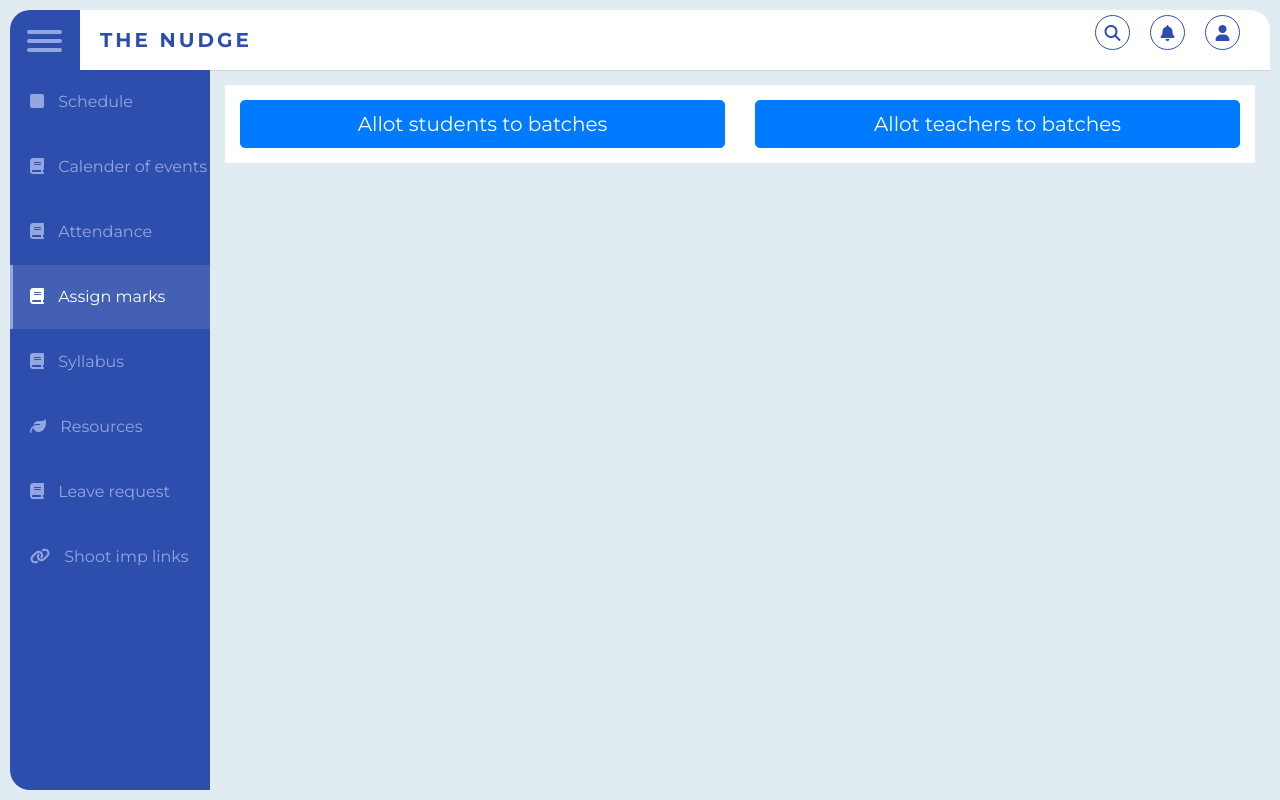
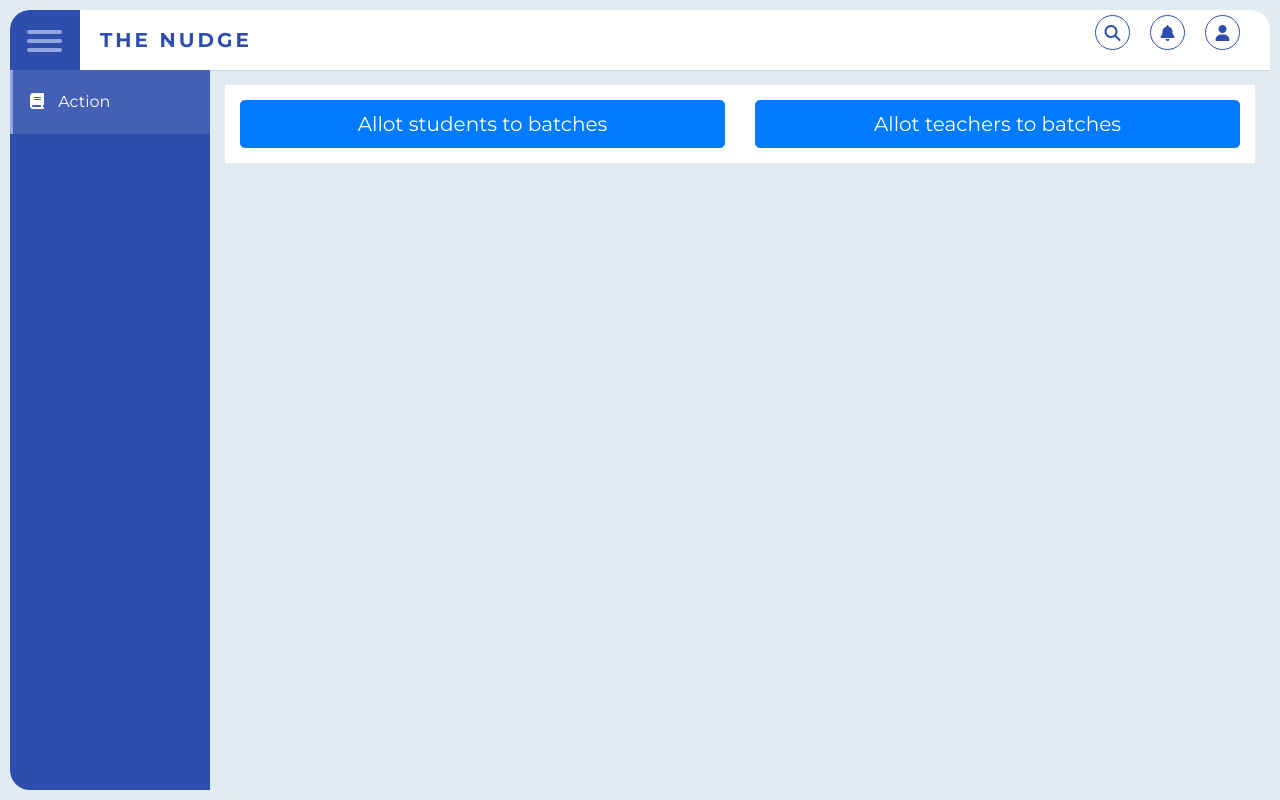
Before and after one commit to CFGIndia20/team-34, a Flask app: template templates/admin_action.html in a window 1280 px wide. Run offline with Flask 2, Linux system fonts and the light colour scheme; the template is opened without the code that fills it, so the values that code supplies are empty; some libraries are stand-ins or nearby versions.

Commit message:
Minor changes on frontend

```diff
--- a/templates/admin_action.html
+++ b/templates/admin_action.html
@@ -1,8 +1,10 @@
+<!-- The admin dashboard which controls the actions performed by the admin such as triggering the automated processes of allotting students and teachers to batches -->
+
 <!DOCTYPE html>
 <html lang="en">
 <head>
 	<meta charset="UTF-8">
-    <title>The Nudge</title>
+  <title>THE/NUDGE</title>
     <!-- CSS stylesheets -->
     <link rel="stylesheet" href="https://stackpath.bootstrapcdn.com/bootstrap/4.5.0/css/bootstrap.min.css"
     integrity="sha384-9aIt2nRpC12Uk9gS9baDl411NQApFmC26EwAOH8WgZl5MYYxFfc+NcPb1dKGj7Sk" crossorigin="anonymous">
@@ -55,36 +57,9 @@
 
   <div class="sidebar">
       <ul>
-        <li><a href="#">
-          <span class="icon"><i class="fas fa-square"></i></span>
-          <span class="title">Schedule</span></a></li>
-        <li><a href="#">
-          <span class="icon"><i class="fas fa-book"></i></span>
-          <span class="title">Calender of events</span>
-          </a></li>
-        <li><a href="#">
-          <span class="icon"><i class="fas fa-book"></i></span>
-          <span class="title">Attendance</span>
-          </a></li>
         <li><a href="#" class="active">
           <span class="icon"><i class="fas fa-book"></i></span>
-          <span class="title">Assign marks</span>
-          </a></li>
-        <li><a href="#">
-          <span class="icon"><i class="fas fa-book"></i></span>
-          <span class="title">Syllabus</span>
-          </a></li>
-	<li><a href="#">
-          <span class="icon"><i class="fas fa-leaf"></i></span>
-          <span class="title">Resources</span>
-          </a></li>
-	<li><a href="#">
-          <span class="icon"><i class="fas fa-book"></i></span>
-          <span class="title">Leave request</span>
-          </a></li>
-	<li><a href="#">
-          <span class="icon"><i class="fas fa-link"></i></span>
-          <span class="title">Shoot imp links</span>
+          <span class="title">Action</span>
           </a></li>
     </ul>
   </div>
--- a/templates/baseline_quiz.html
+++ b/templates/baseline_quiz.html
@@ -1,7 +1,9 @@
+<!-- A baseline quiz taken while the student registers, to analyse the capability of the student and divide them into homogenous batches -->
+
 <!DOCTYPE html>
 <html>
 <head lang="en"><meta charset="UTF-8">
-    <title>Quiz</title>
+    <title>THE/NUDGE</title>
     <link rel="stylesheet" type="text/css" href="../static/css/quizstyle.css">
 </head>
 <body>
--- a/templates/index.html
+++ b/templates/index.html
@@ -4,7 +4,7 @@
 <head>
     <meta charset="UTF-8">
     <meta name="viewport" content="width=device-width, initial-scale=1.0">
-    <title>The/Nudge</title>
+    <title>THE/NUDGE</title>
 
     <!-- favicon -->
     <link rel="shortcut icon" href="../static/img/favicon.ico">
--- a/templates/placement_candidate.html
+++ b/templates/placement_candidate.html
@@ -1,7 +1,9 @@
+<!-- A portal for the candidate to connect to companies offering a job -->
+
 <!DOCTYPE html>
 <html>
     <head>
-        <title>Candidate Placement Portal</title>
+        <title>THE/NUDGE</title>
         <!-- CSS stylesheets -->
         <link rel="stylesheet" href="https://stackpath.bootstrapcdn.com/bootstrap/4.5.0/css/bootstrap.min.css"
         integrity="sha384-9aIt2nRpC12Uk9gS9baDl411NQApFmC26EwAOH8WgZl5MYYxFfc+NcPb1dKGj7Sk" crossorigin="anonymous">
--- a/templates/placement_employer.html
+++ b/templates/placement_employer.html
@@ -1,7 +1,9 @@
+<!-- A portal for companies to connect with candidates eligible for the jobs -->
+
 <!DOCTYPE html>
 <html>
     <head>
-        <title>Employer Placement Portal</title>
+        <title>THE/NUDGE</title>
         <!-- CSS stylesheets -->
         <link rel="stylesheet" href="https://stackpath.bootstrapcdn.com/bootstrap/4.5.0/css/bootstrap.min.css"
         integrity="sha384-9aIt2nRpC12Uk9gS9baDl411NQApFmC26EwAOH8WgZl5MYYxFfc+NcPb1dKGj7Sk" crossorigin="anonymous">
--- a/templates/register.html
+++ b/templates/register.html
@@ -1,7 +1,9 @@
+<!-- Students give all their details while registering -->
+
 <!DOCTYPE html>
 <html>
 <head>
-    <title>Registeration</title>
+    <title>THE/NUDGE</title>
     <meta charset="utf-8">
   <meta name="viewport" content="width=device-width, initial-scale=1">
   <link rel="stylesheet" type="text/css" href="../static/css/register.css">
--- a/templates/slots.html
+++ b/templates/slots.html
@@ -1,10 +1,12 @@
+<!-- The students can choose upto 4 slot preferences while registering out of which one will be assigned based on priority  -->
+
 <!DOCTYPE html>
 <html lang="en">
 
 <head>
     <meta charset="UTF-8">
     <meta name="viewport" content="width=device-width, initial-scale=1.0">
-    <title>The/Nudge</title>
+    <title>THE/NUDGE</title>
 
     <!-- favicon -->
     <link rel="shortcut icon" href="../static/img/favicon.ico">
--- a/templates/student_login.html
+++ b/templates/student_login.html
@@ -1,6 +1,9 @@
+<!-- Login page for the student to access the portal -->
+
 <!DOCTYPE html>
 <html>
 <head>
+  <title>THE/NUDGE</title>
 <meta name="viewport" content="width=device-width, initial-scale=1">
 <link rel="stylesheet" type="text/css" href="../static/css/student_login.css">
 </head>
--- a/templates/student_marks&attendance.html
+++ b/templates/student_marks&attendance.html
@@ -1,8 +1,10 @@
+<!-- A page where the student can view his/her marks and attendance so far -->
+
 <!DOCTYPE html>
 <html lang="en">
     <head>
         <meta charset="UTF-8">
-        <title>The Nudge</title>
+        <title>THE/NUDGE</title>
         <!-- CSS stylesheets -->
         <link rel="stylesheet" href="https://stackpath.bootstrapcdn.com/bootstrap/4.5.0/css/bootstrap.min.css"
             integrity="sha384-9aIt2nRpC12Uk9gS9baDl411NQApFmC26EwAOH8WgZl5MYYxFfc+NcPb1dKGj7Sk" crossorigin="anonymous">
--- a/templates/student_schedule.html
+++ b/templates/student_schedule.html
@@ -1,8 +1,10 @@
+<!-- This page displays the daily schedule of the student -->
+
 <!DOCTYPE html>
 <html lang="en">
 <head>
 	<meta charset="UTF-8">
-	<title>The Nudge</title>
+	<title>THE/NUDGE</title>
 	<link rel="stylesheet" href="../static/css/teacherdbstyle.css">
 	<link href="https://fonts.googleapis.com/icon?family=Material+Icons" rel="stylesheet">
 	<meta name="viewport" content="width=device-width, initial-scale=1">
--- a/templates/teacher_assignmarks.html
+++ b/templates/teacher_assignmarks.html
@@ -1,9 +1,11 @@
+<!-- This page is used by the teacher to award marks to students of a particular batch -->
+
 <!DOCTYPE html>
 <html lang="en">
 
 <head>
   <meta charset="UTF-8">
-  <title>The Nudge</title>
+  <title>THE/NUDGE</title>
   <!-- CSS stylesheets -->
   <link rel="stylesheet" href="https://stackpath.bootstrapcdn.com/bootstrap/4.5.0/css/bootstrap.min.css"
     integrity="sha384-9aIt2nRpC12Uk9gS9baDl411NQApFmC26EwAOH8WgZl5MYYxFfc+NcPb1dKGj7Sk" crossorigin="anonymous">
--- a/templates/teacher_attendance.html
+++ b/templates/teacher_attendance.html
@@ -1,9 +1,11 @@
+<!-- This page is used by the teacher to give attendance to the students of a particular batch -->
+
 <!DOCTYPE html>
 <html lang="en">
 
 <head>
   <meta charset="UTF-8">
-  <title>The Nudge</title>
+  <title>THE/NUDGE</title>
   <!-- CSS stylesheets -->
   <link rel="stylesheet" href="https://stackpath.bootstrapcdn.com/bootstrap/4.5.0/css/bootstrap.min.css"
     integrity="sha384-9aIt2nRpC12Uk9gS9baDl411NQApFmC26EwAOH8WgZl5MYYxFfc+NcPb1dKGj7Sk" crossorigin="anonymous">
--- a/templates/teacher_dashboard.html
+++ b/templates/teacher_dashboard.html
@@ -1,8 +1,10 @@
+<!-- This is the teacher's dashboard -->
+
 <!DOCTYPE html>
 <html lang="en">
 <head>
 	<meta charset="UTF-8">
-	<title>The Nudge</title>
+	<title>THE/NUDGE</title>
 	<link rel="stylesheet" href="../static/css/teacherdbstyle.css">
 	<link href="https://fonts.googleapis.com/icon?family=Material+Icons" rel="stylesheet">
 	<script src="https://kit.fontawesome.com/b99e675b6e.js"></script>
--- a/templates/teacher_noticeto_admin.html
+++ b/templates/teacher_noticeto_admin.html
@@ -1,9 +1,11 @@
+<!-- This page is used by the teacher to let the admin know that he/she might need a few days' leave -->
+
 <!DOCTYPE html>
 <html lang="en">
 
 <head>
   <meta charset="UTF-8">
-  <title>The Nudge</title>
+  <title>THE/NUDGE</title>
   <!-- CSS stylesheets -->
   <link rel="stylesheet" href="https://stackpath.bootstrapcdn.com/bootstrap/4.5.0/css/bootstrap.min.css"
     integrity="sha384-9aIt2nRpC12Uk9gS9baDl411NQApFmC26EwAOH8WgZl5MYYxFfc+NcPb1dKGj7Sk" crossorigin="anonymous">
--- a/templates/teacher_schedule.html
+++ b/templates/teacher_schedule.html
@@ -1,3 +1,5 @@
+<!-- This page displays the daily schedule of the teacher -->
+
 <!DOCTYPE html>
 <html lang="en">
 <head>
@@ -19,7 +21,7 @@ tr:nth-child(even) {
 }
 </style>
 	<meta charset="UTF-8">
-	<title>The Nudge</title>
+	<title>THE/NUDGE</title>
 	<link rel="stylesheet" href="../static/css/teacherdbstyle.css">
 	<link href="https://fonts.googleapis.com/icon?family=Material+Icons" rel="stylesheet">
 	<script src="https://kit.fontawesome.com/b99e675b6e.js"></script>
--- a/templates/teacher_shoot_link.html
+++ b/templates/teacher_shoot_link.html
@@ -1,8 +1,10 @@
+<!-- This page allows a teacher to broadcast any day's lecture links to the students of a particular batch -->
+
 <!DOCTYPE html>
 <html lang="en">
 <head>
 	<meta charset="UTF-8">
-    <title>The Nudge</title>
+  <title>THE/NUDGE</title>
     <!-- CSS stylesheets -->
     <link rel="stylesheet" href="https://stackpath.bootstrapcdn.com/bootstrap/4.5.0/css/bootstrap.min.css"
         integrity="sha384-9aIt2nRpC12Uk9gS9baDl411NQApFmC26EwAOH8WgZl5MYYxFfc+NcPb1dKGj7Sk" crossorigin="anonymous">
--- a/templates/view_teacher.html
+++ b/templates/view_teacher.html
@@ -1,8 +1,10 @@
+<!-- This page displays a table consisting of a list of teachers and the batches assigned to them -->
+
 <!DOCTYPE html>
 <html lang="en">
 <head>
 	<meta charset="UTF-8">
-    <title>The Nudge</title>
+    <title>THE/NUDGE</title>
     <!-- CSS stylesheets -->
     <link rel="stylesheet" href="https://stackpath.bootstrapcdn.com/bootstrap/4.5.0/css/bootstrap.min.css"
     integrity="sha384-9aIt2nRpC12Uk9gS9baDl411NQApFmC26EwAOH8WgZl5MYYxFfc+NcPb1dKGj7Sk" crossorigin="anonymous">
```
